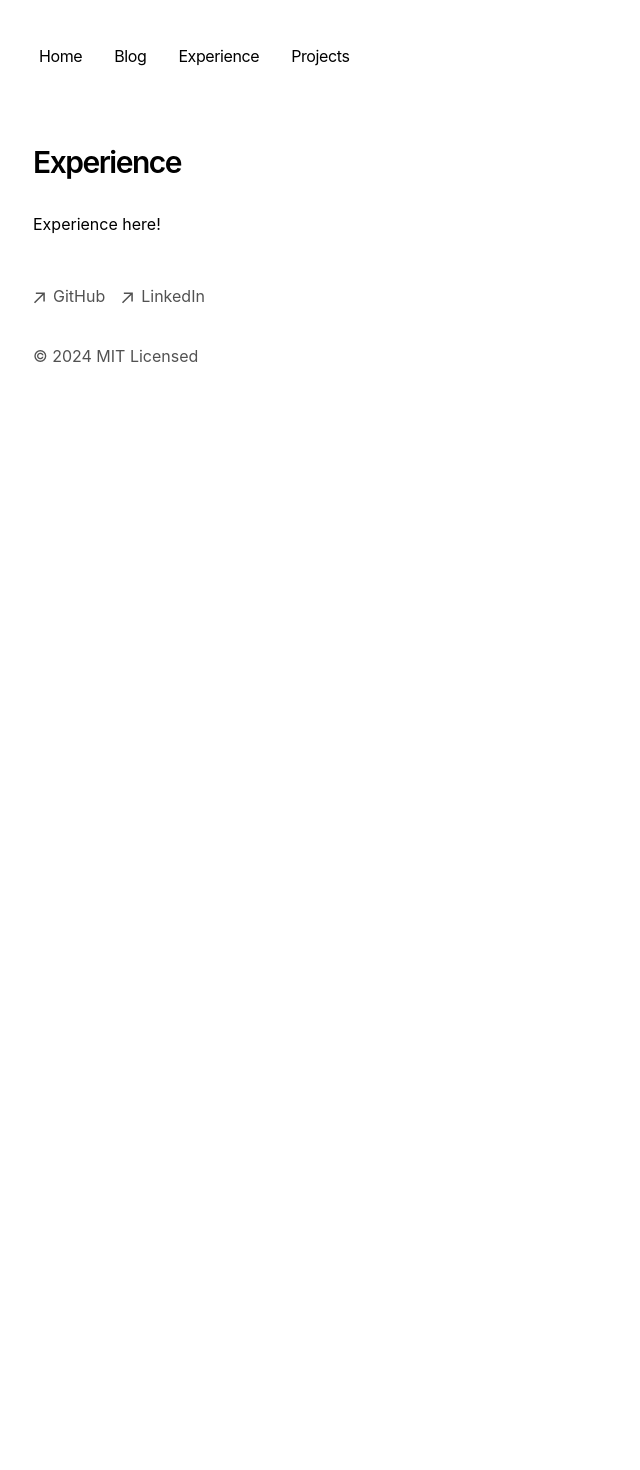
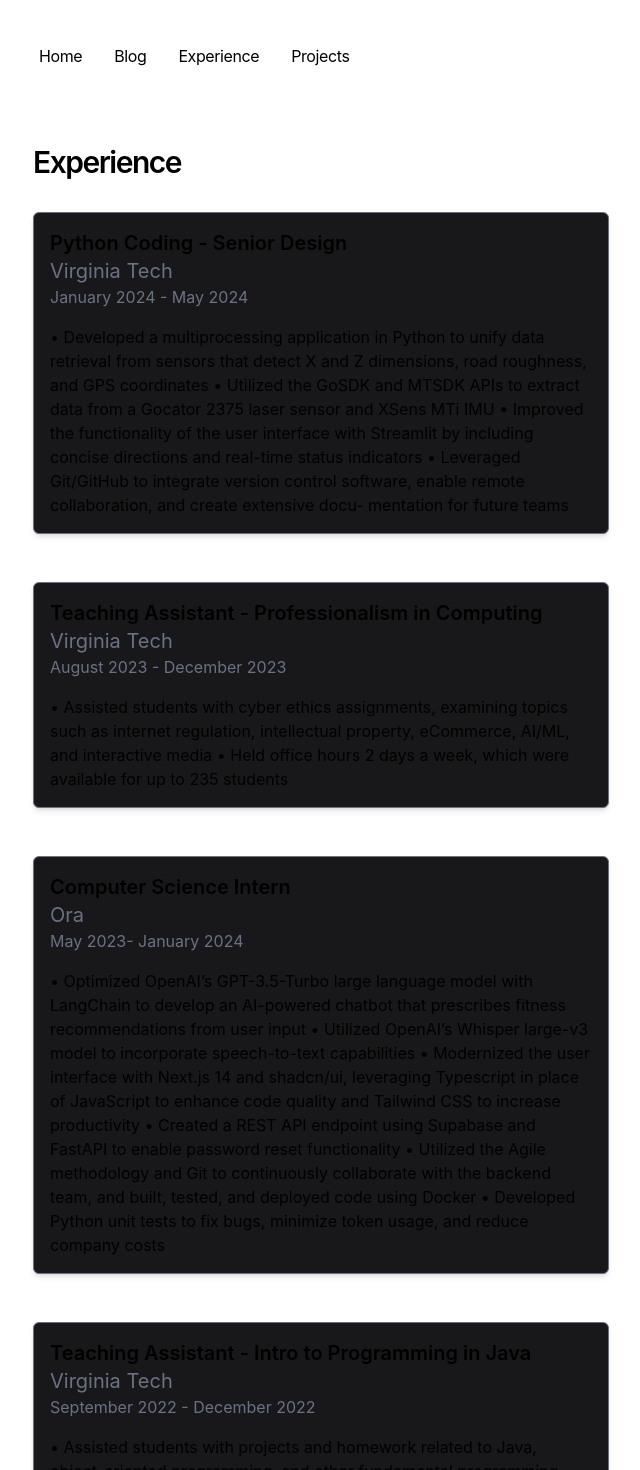
Before and after one commit to ndefelice/Portfolio, a Next.js app in the folder portfolio/: page /experience in a window 1280 px wide. Shown: the top 1470 px of the page, without its empty margins (319-959 px from the left). Before the commit the page ends 800 px from the top, so only its background shows below. Built offline with nearby package versions, Linux system fonts and the light colour scheme.

Commit message:
Job experience section

```diff
--- /dev/null
+++ b/portfolio/app/components/job-card.tsx
@@ -0,0 +1,28 @@
+// Create a new component called JobCard that will display the job title, company name, and job description. The component should accept the following props:
+//
+// title: string - the job title
+// company: string - the company name
+// description: string - the job description
+//
+// The JobCard component should be used in the Experience page to display each job experience. The component should be created in the components directory.
+// All the css can be done as tailwindcss classes.
+
+import React from 'react'
+
+type JobCardProps = {
+  title: string
+  company: string
+  date: string
+  description: string
+}
+
+export const JobCard: React.FC<JobCardProps> = ({ title, company, date, description }) => {
+return (
+    <div className="border border-gray-500 bg-zinc-900 shadow-md rounded-md p-4 my-4 mb-12">
+        <h2 className="text-xl font-semibold">{title}</h2>
+        <h2 className="text-xl text-gray-500">{company}</h2>
+        <h2 className="text-md text-gray-500">{date}</h2>
+        <p className="text-md mt-4">{description}</p>
+    </div>
+)
+}
--- a/portfolio/app/experience/page.tsx
+++ b/portfolio/app/experience/page.tsx
@@ -1,4 +1,5 @@
 // import { BlogPosts } from 'app/components/posts'
+import { JobCard } from 'app/components/job-card'
 
 export default function Page() {
   return (
@@ -6,9 +7,50 @@ export default function Page() {
       <h1 className="mb-8 text-3xl font-semibold tracking-tighter">
         Experience
       </h1>
-      <p className="mb-4">
-        {`Experience here!`}
-      </p>
+      <JobCard
+        title="Python Coding - Senior Design"
+        company="Virginia Tech"
+        date="January 2024 - May 2024"
+        description={`• Developed a multiprocessing application in Python to unify data retrieval from sensors that detect X and Z dimensions,
+        road roughness, and GPS coordinates\n
+        • Utilized the GoSDK and MTSDK APIs to extract data from a Gocator 2375 laser sensor and XSens MTi IMU \n
+        • Improved the functionality of the user interface with Streamlit by including concise directions and real-time status
+        indicators \n
+        • Leveraged Git/GitHub to integrate version control software, enable remote collaboration, and create extensive docu-
+        mentation for future teams`}
+      />
+      <JobCard
+        title="Teaching Assistant - Professionalism in Computing"
+        company="Virginia Tech"
+        date="August 2023 - December 2023"
+        description={`• Assisted students with cyber ethics assignments, examining topics such as internet regulation, intellectual property,
+        eCommerce, AI/ML, and interactive media
+        • Held office hours 2 days a week, which were available for up to 235 students`}
+      />
+      <JobCard
+        title="Computer Science Intern"
+        company="Ora"
+        date="May 2023- January 2024"
+        description={`• Optimized OpenAI’s GPT-3.5-Turbo large language model with LangChain to develop an AI-powered chatbot that
+        prescribes fitness recommendations from user input
+        • Utilized OpenAI’s Whisper large-v3 model to incorporate speech-to-text capabilities
+        • Modernized the user interface with Next.js 14 and shadcn/ui, leveraging Typescript in place of JavaScript to enhance
+        code quality and Tailwind CSS to increase productivity
+        • Created a REST API endpoint using Supabase and FastAPI to enable password reset functionality
+        • Utilized the Agile methodology and Git to continuously collaborate with the backend team, and built, tested, and
+        deployed code using Docker
+        • Developed Python unit tests to fix bugs, minimize token usage, and reduce company costs`}
+      />
+      <JobCard
+        title="Teaching Assistant - Intro to Programming in Java"
+        company="Virginia Tech"
+        date="September 2022 - December 2022"
+        description={`• Assisted students with projects and homework related to Java, object-oriented programming, and other fundamental
+        programming concepts
+        • Held office hours 4-5 days a week, which were available for up to 70 students
+        • Helped the instructor grade students’ projects to evaluate their understanding of course content
+        `}
+      />
       {/* <div className="my-8">
         <BlogPosts />
       </div> */}
--- a/portfolio/app/page.tsx
+++ b/portfolio/app/page.tsx
@@ -11,7 +11,7 @@ export default function Page() {
       </h1>
       <p className="mb-4">
         {`Hello everyone! I recently graduated from Virginia Tech in 2024 with a bachelors degree in Computer Science. Throughout my undergraduate career,
-        I was involved in a variety of research projects, internships, and extracurricular activities.I am also an incoming TDP Software Engineer at GEICO
+        I was involved in a variety of research projects, internships, and extracurricular activities. I am also an incoming TDP Software Engineer at GEICO
         for the July 2024 cohort. I am excited to start my career at GEICO and learn more about
         software development!`}
       </p>
--- a/portfolio/package.json
+++ b/portfolio/package.json
@@ -6,12 +6,15 @@
     "start": "next start"
   },
   "dependencies": {
+    "@nextui-org/card": "^2.0.28",
+    "@nextui-org/react": "^2.3.6",
     "@tailwindcss/postcss": "4.0.0-alpha.13",
     "@types/node": "20.11.17",
     "@types/react": "18.2.55",
     "@types/react-dom": "18.2.19",
     "@vercel/analytics": "^1.1.3",
     "@vercel/speed-insights": "^1.0.9",
+    "framer-motion": "^11.1.9",
     "geist": "1.2.2",
     "next": "canary",
     "next-mdx-remote": "^4.4.1",
```
Also changed, not shown: 1 other file (tests, documents, lock files or other folders).
